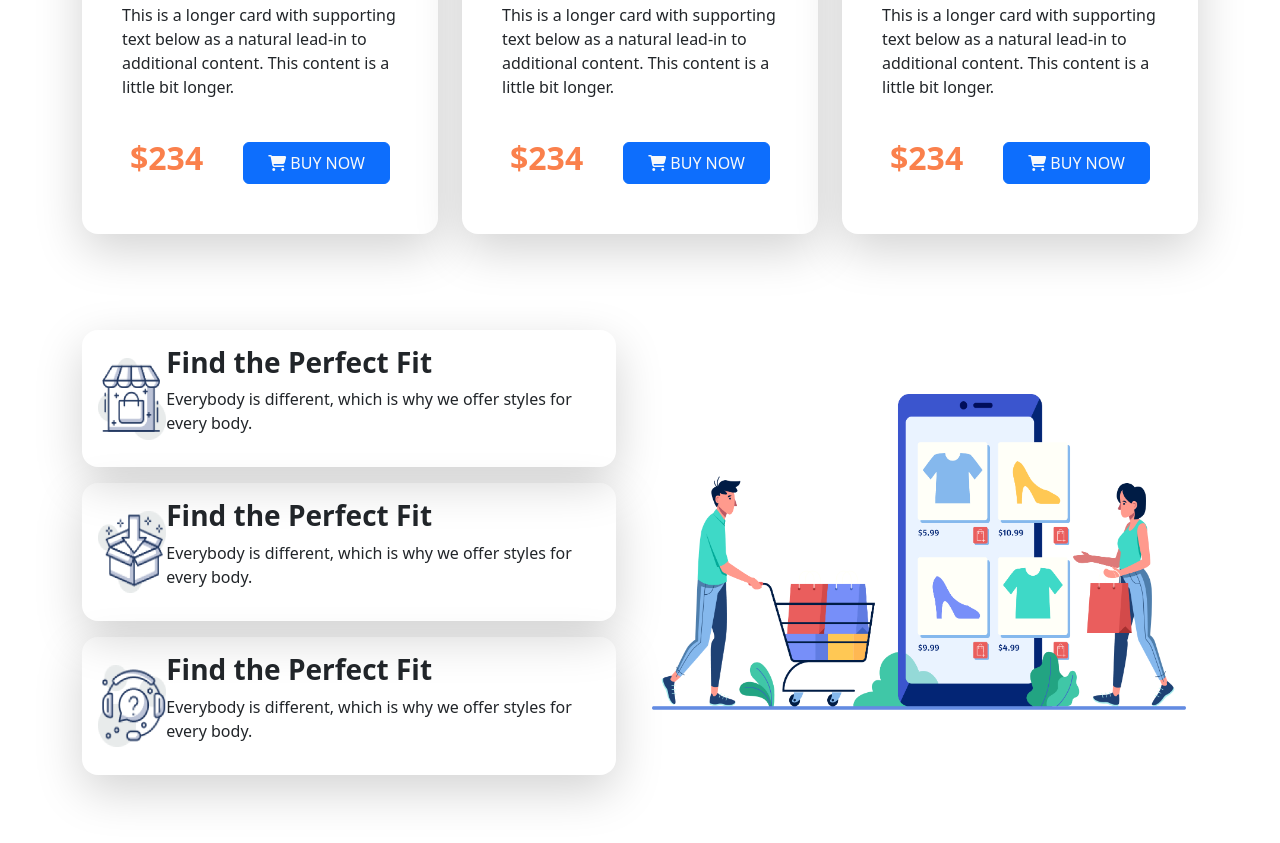
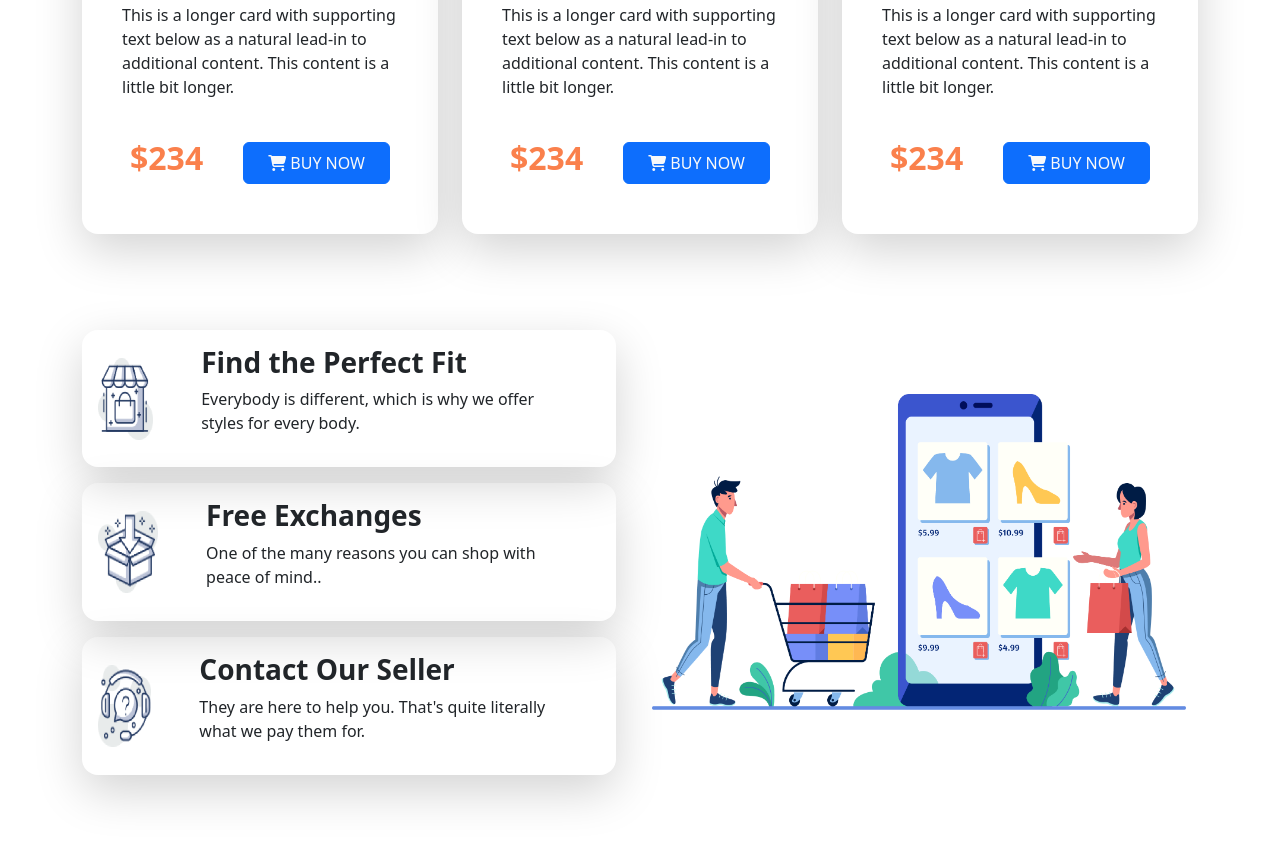
Before and after one commit to Ziaul-hasan/nike-bootstrap, a plain HTML site: page index.html in a window 1280 px wide. Shown: the part 1951-2794 px from the top of the page. Drawn offline with nearby package versions, Linux system fonts and the light colour scheme.

Commit message:
responsive done

```diff
--- a/index.html
+++ b/index.html
@@ -179,34 +179,34 @@
         <section class="container my-5 py-2">
           <div class="row row-lg-cols-2 d-flex flex-column-reverse flex-lg-row justify-content-between align-items-center">
             <div class="col">
-                <div class="d-flex flex-column flex-md-row text-center text-md-start justify-content-between align-items-center p-3 shadow-lg my-3 rounded-4">
+                <div class="d-flex flex-column flex-md-row text-center text-md-start align-items-center p-3 shadow-lg my-3 rounded-4">
                     <div>
                         <img class="img-fluid" style="width: 78px; height: 82px;" src="icons/image 12.png" alt="">
                     </div>
-                    <div>
+                    <div class="mx-md-5">
                         <h3 class="fs-3 fw-semibold">Find the Perfect Fit</h3>
                         <p class="fs-6 fw-normal">Everybody is different, which is why we
                             offer styles for every body.</p>
                     </div>
                 </div>
-                <div class="d-flex flex-column flex-md-row text-center text-md-start justify-content-between align-items-center p-3 shadow-lg my-3 rounded-4">
+                <div class="d-flex flex-column flex-md-row text-center text-md-start align-items-center p-3 shadow-lg my-3 rounded-4">
                     <div>
                         <img class="img-fluid" style="width: 78px; height: 82px;" src="icons/image 13.png" alt="">
                     </div>
-                    <div>
-                        <h3 class="fs-3 fw-semibold">Find the Perfect Fit</h3>
-                        <p class="fs-6 fw-normal">Everybody is different, which is why we
-                            offer styles for every body.</p>
+                    <div class="mx-md-5">
+                        <h3 class="fs-3 fw-semibold">Free Exchanges</h3>
+                        <p class="fs-6 fw-normal">One of the many reasons you can shop
+                        with peace of mind..</p>
                     </div>
                 </div>
-                <div class="d-flex flex-column flex-md-row text-center text-md-start justify-content-between align-items-center p-3 shadow-lg my-3 rounded-4">
+                <div class="d-flex flex-column flex-md-row text-center text-md-start align-items-center p-3 shadow-lg my-3 rounded-4">
                     <div>
                         <img class="img-fluid" style="width: 78px; height: 82px;" src="icons/image 14.png" alt="">
                     </div>
-                    <div>
-                        <h3 class="fs-3 fw-semibold">Find the Perfect Fit</h3>
-                        <p class="fs-6 fw-normal">Everybody is different, which is why we
-                            offer styles for every body.</p>
+                    <div class="mx-md-5">
+                        <h3 class="fs-3 fw-semibold">Contact Our Seller</h3>
+                        <p class="fs-6 fw-normal">They are here to help you. That's quite
+                        literally what we pay them for.</p>
                     </div>
                 </div>
             </div>
--- a/style.css
+++ b/style.css
@@ -7,3 +7,18 @@
 .title{
     color: #FA804C;
 }
+
+/* responsive style */
+/* responsive for table device */
+@media (min-width: 767.9px) and (max-width: 991.9px) {
+    .title-text{
+        font-size: 40px;
+    }
+}
+
+/* responsive for mobile device */
+@media (max-width: 767.9px) {
+    .title-text {
+        font-size: 30px;
+    }
+}
```
